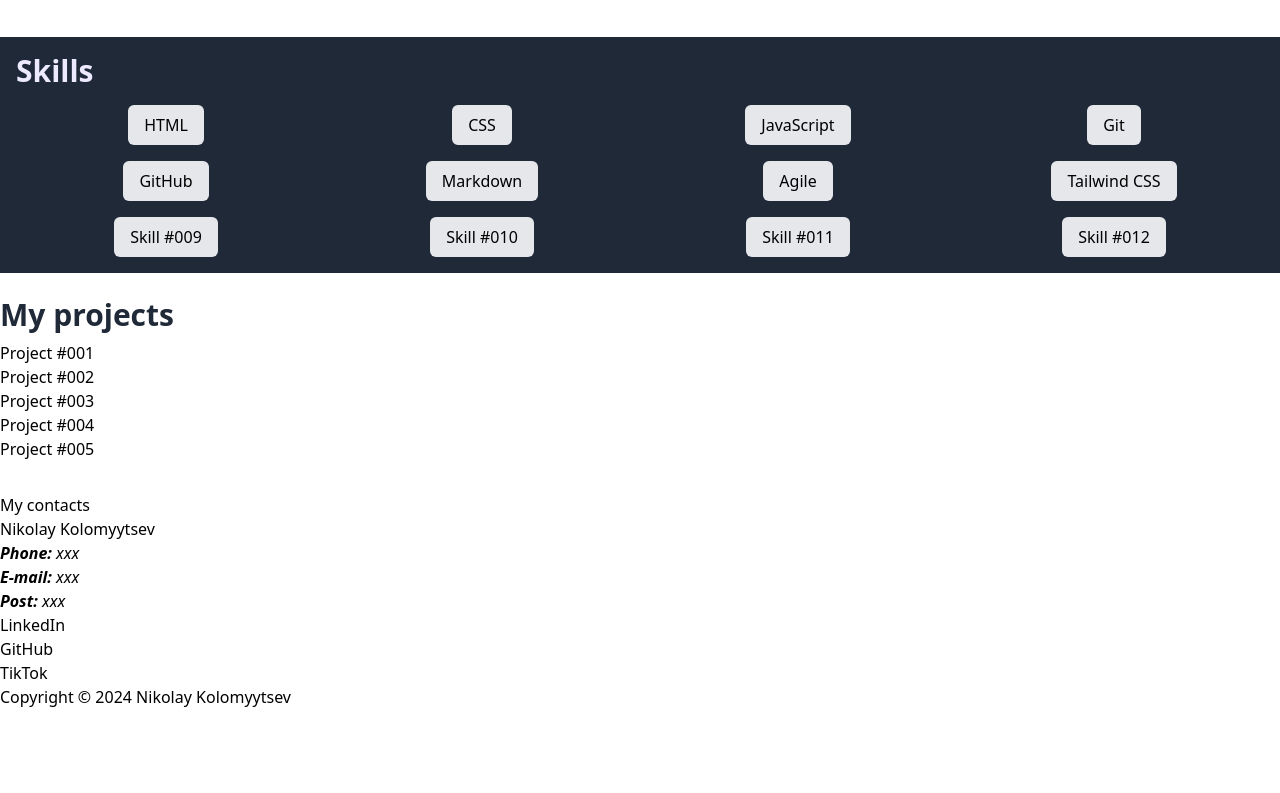
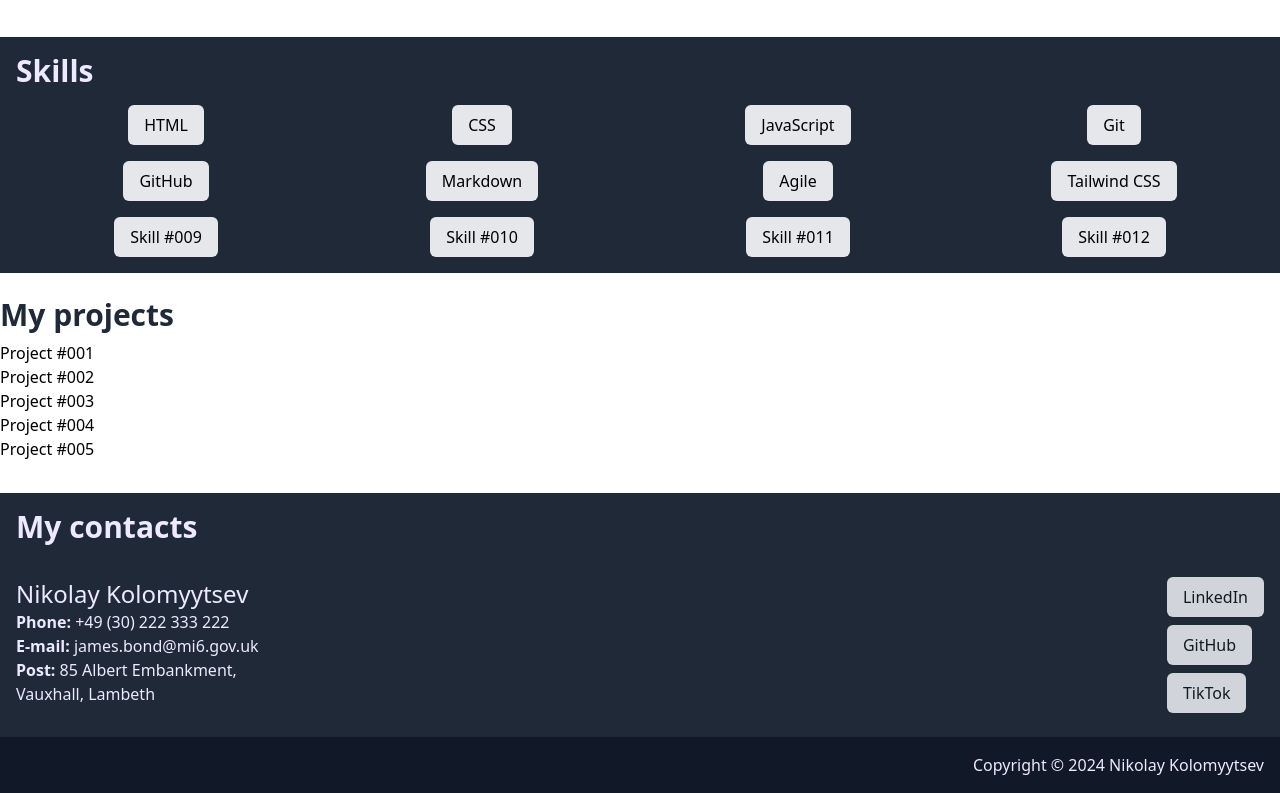
Before and after one commit to Kolya-YA/WD-51-porfolio, a website: page index.html in a window 1280 px wide. Shown: the part 483-1276 px from the top of the page. Before the commit the page ends 1192 px from the top, so only its background shows below. Drawn offline with Linux system fonts and the light colour scheme.

Commit message:
Add classes for footer

```diff
--- a/index.html
+++ b/index.html
@@ -9,7 +9,7 @@
     <title>Nikolay Kolomyytsev — portfolic</title>
 </head>
 
-<body class="antialiased">
+<body class="antialiased scroll-smooth">
     <nav class="header__top sticky top-0 flex flex-wrap gap-4 justify-between items-baseline px-4 py-2 bg-gray-200">
         <a href="#" class="hover:text-violet-700 transition p-2">To
             top</a>
@@ -128,21 +128,22 @@
             </ul>
         </section>
     </main>
-    <footer class="footer">
-
-        <h2 id="contacts">My contacts</h2>
-        <h3>Nikolay Kolomyytsev</h3>
-        <address>
-            <p><b>Phone: </b>xxx</p>
-            <p><b>E-mail: </b>xxx</p>
-            <p><b>Post: </b>xxx</p>
-        </address>
-        <ul class="footer__links">
-            <li><a href="#">LinkedIn</a></li>
-            <li><a href="#">GitHub</a></li>
-            <li><a href="#">TikTok</a></li>
-        </ul>
-        <div class="footer__copyright">
+    <footer id="contacts" class="text-violet-100 bg-gray-800">
+        <h2 class="p-4 text-3xl font-semibold">My contacts</h2>
+        <div class="p-4 flex gap-16 flex-wrap justify-between items-baseline">
+            <address class="not-italic">
+                <h3 class="text-2xl">Nikolay Kolomyytsev</h3>
+                <p><b>Phone: </b>+49 (30) 222 333 222</p>
+                <p><b>E-mail: </b>james.bond@mi6.gov.uk</p>
+                <p><b>Post: </b>85 Albert Embankment,<br>Vauxhall, Lambeth</p>
+            </address>
+            <ul class="footer__links">
+                <li><a href="#" class="inline-block py-2 px-4 mb-2 text-gray-900 mx-auto w-fit bg-gray-300 rounded-md transition hover:text-violet-800 hover:bg-white">LinkedIn</a></li>
+                <li><a href="#" class="inline-block py-2 px-4 mb-2 text-gray-900 mx-auto w-fit bg-gray-300 rounded-md transition hover:text-violet-800 hover:bg-white">GitHub</a></li>
+                <li><a href="#" class="inline-block py-2 px-4 mb-2 text-gray-900 mx-auto w-fit bg-gray-300 rounded-md transition hover:text-violet-800 hover:bg-white">TikTok</a></li>
+            </ul>
+        </div>
+        <div class="p-4 text-violet-100 text-end bg-gray-900">
             Copyright © 2024 Nikolay Kolomyytsev
         </div>
     </footer>
```
Also changed, not shown: src/output.css.
